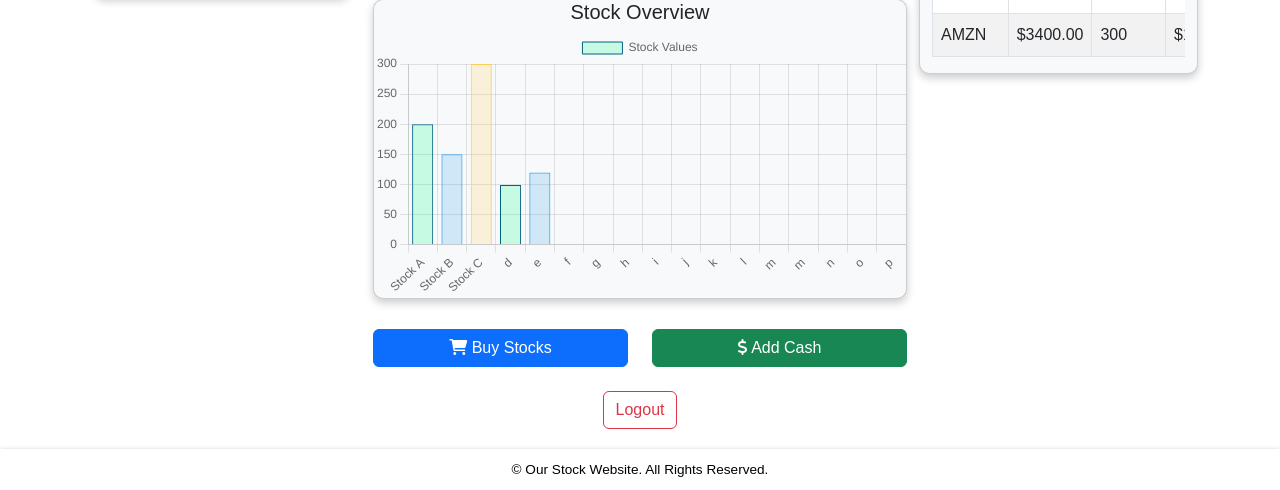
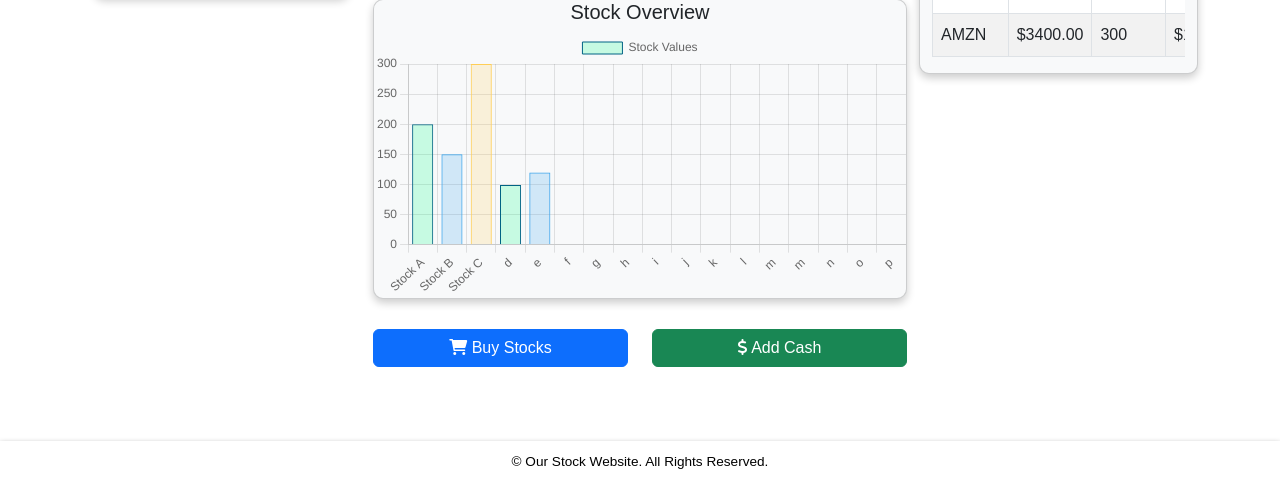
Before and after one commit to dnarang1/IFT401, a Flask app: page /dashboard in a window 1280 px wide. Shown: the part 317-807 px from the top of the page. After the commit the page ends 786 px from the top, so only its background shows below. Run offline with Flask 3, Linux system fonts and the light colour scheme; some libraries are stand-ins or nearby versions.

Commit message:
Deleted Logout Button
Deleted Logout Button on dashboard

```diff
--- a/templates/dashboard.html
+++ b/templates/dashboard.html
@@ -95,12 +95,8 @@
                 </div>
             </div>
 
-            <!-- Logout button -->
-            <div class="text-center mt-4">
-                <button class="btn btn-outline-danger btn-logout" href="{{ url_for('logout') }}">
-                    Logout
-                </button>
-            </div>
+
+
         </div>
 
         <!-- Stocks Overview Section (Right Sidebar) -->
```
Also changed, not shown: 1 other file.
